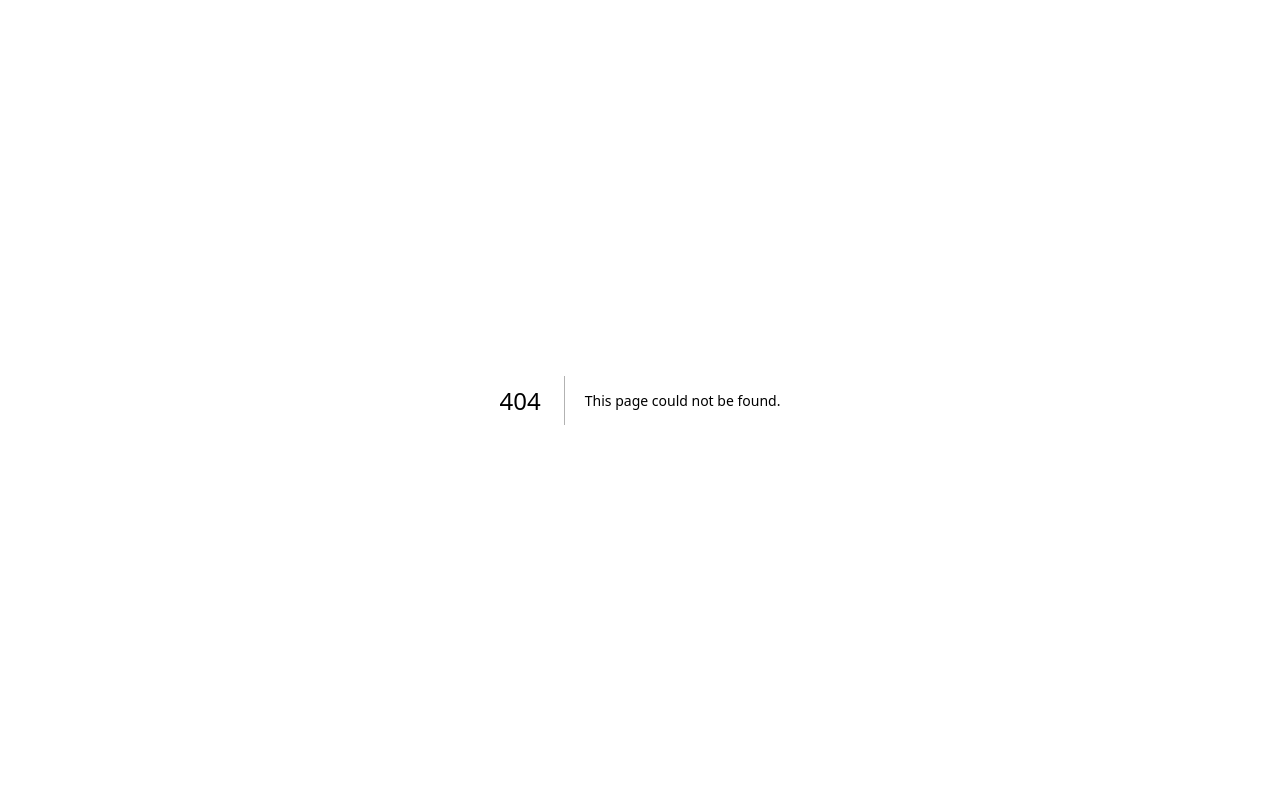
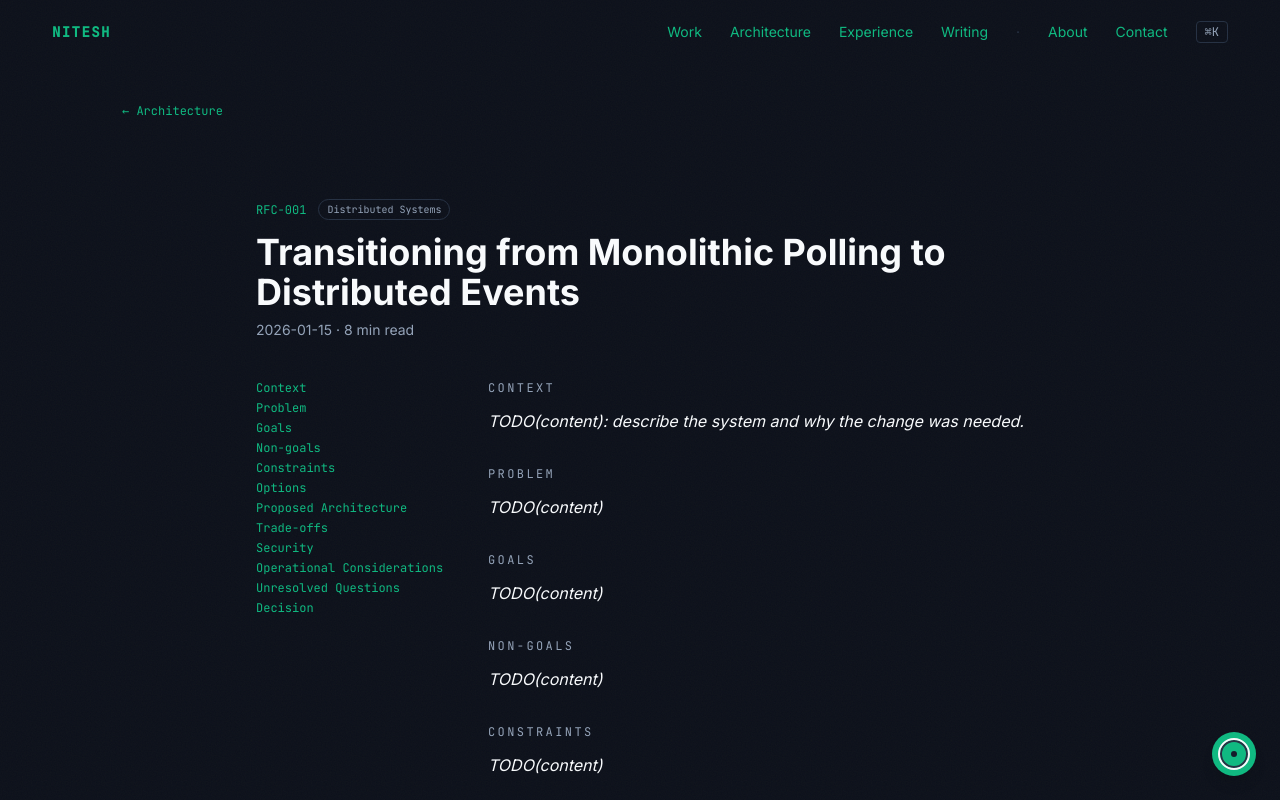
Before and after one commit to knee-tesh/initesh, a Next.js app: page /architecture/rfcs/RFC-001 in a window 1280 px wide. Before the commit this address had no page. Shown: the top 800 px of the page. Built offline with nearby package versions, Linux system fonts and the light colour scheme.

Commit message:
feat: RFC reader

```diff
--- /dev/null
+++ b/src/app/(main)/architecture/rfcs/[id]/page.tsx
@@ -0,0 +1,36 @@
+import Link from "next/link";
+import { notFound } from "next/navigation";
+import type { Metadata } from "next";
+import { rfcs } from "@/data/rfcs";
+import RFCReader from "@/components/architecture/rfc-reader";
+
+export function generateStaticParams() {
+  return rfcs.map((rfc) => ({ id: rfc.id }));
+}
+
+export function generateMetadata({ params }: { params: Promise<{ id: string }> }): Promise<Metadata> {
+  return params.then(({ id }) => {
+    const rfc = rfcs.find((r) => r.id === id);
+    if (!rfc) return {};
+    const desc = rfc.sections.find((s) => !s.body.startsWith("TODO"))?.body;
+    return {
+      title: `${rfc.id} · ${rfc.title}`,
+      description: desc ?? rfc.title,
+    };
+  });
+}
+
+export default async function RFCPage({ params }: { params: Promise<{ id: string }> }) {
+  const { id } = await params;
+  const rfc = rfcs.find((r) => r.id === id);
+  if (!rfc) notFound();
+
+  return (
+    <>
+      <Link href="/architecture" className="inline-block font-mono text-xs text-muted hover:text-accent transition-colors mb-8">
+        ← Architecture
+      </Link>
+      <RFCReader rfc={rfc} />
+    </>
+  );
+}
--- /dev/null
+++ b/src/components/architecture/rfc-reader.tsx
@@ -0,0 +1,80 @@
+import type { Rfc } from "@/data/rfcs";
+
+function SectionBody({ body }: { body: string }) {
+  const paragraphs = body.includes("\n") ? body.split("\n").filter(Boolean) : [body];
+  const isTODO = body.startsWith("TODO");
+
+  return (
+    <div className={`text-text leading-relaxed ${isTODO ? "text-muted italic" : ""}`}>
+      {paragraphs.map((p, i) => (
+        <p key={i} className={i > 0 ? "mt-3" : undefined}>
+          {p}
+        </p>
+      ))}
+    </div>
+  );
+}
+
+export default function RFCReader({ rfc }: { rfc: Rfc }) {
+  return (
+    <article className="max-w-3xl mx-auto space-y-10 py-12">
+      {/* Header */}
+      <header>
+        <div className="flex items-center gap-3">
+          <span className="font-mono text-xs text-accent">{rfc.id}</span>
+          <span className="px-2 py-0.5 rounded-full text-[10px] font-mono border border-border text-muted">
+            {rfc.category}
+          </span>
+        </div>
+        <h1 className="mt-3 text-3xl md:text-4xl font-bold text-text font-[family-name:var(--font-display)]">
+          {rfc.title}
+        </h1>
+        <p className="mt-2 text-sm text-muted">
+          {rfc.date} · {rfc.readMinutes} min read
+        </p>
+      </header>
+
+      {/* Mobile TOC */}
+      <details className="lg:hidden border border-border rounded-lg p-4">
+        <summary className="font-mono text-xs text-muted cursor-pointer">Sections</summary>
+        <nav className="mt-2 space-y-1">
+          {rfc.sections.map((s) => (
+            <a
+              key={s.id}
+              href={`#${s.id}`}
+              className="block font-mono text-xs text-muted hover:text-accent transition-colors"
+            >
+              {s.title}
+            </a>
+          ))}
+        </nav>
+      </details>
+
+      {/* Desktop: sticky TOC + sections */}
+      <div className="grid grid-cols-1 lg:grid-cols-[200px_1fr] gap-8">
+        <nav className="hidden lg:block sticky top-24 self-start space-y-1">
+          {rfc.sections.map((s) => (
+            <a
+              key={s.id}
+              href={`#${s.id}`}
+              className="block font-mono text-xs text-muted hover:text-accent transition-colors"
+            >
+              {s.title}
+            </a>
+          ))}
+        </nav>
+
+        <div className="space-y-8">
+          {rfc.sections.map((s) => (
+            <section key={s.id}>
+              <h2 id={s.id} className="font-mono text-xs uppercase tracking-[0.2em] text-muted mb-3">
+                {s.title}
+              </h2>
+              <SectionBody body={s.body} />
+            </section>
+          ))}
+        </div>
+      </div>
+    </article>
+  );
+}
```
